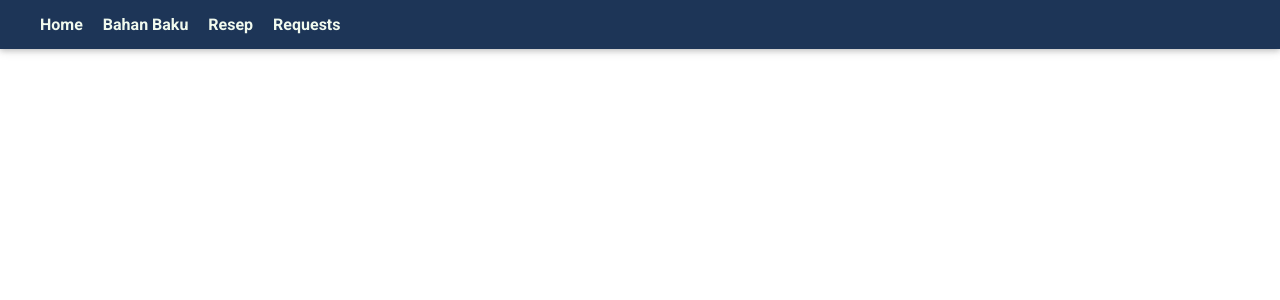
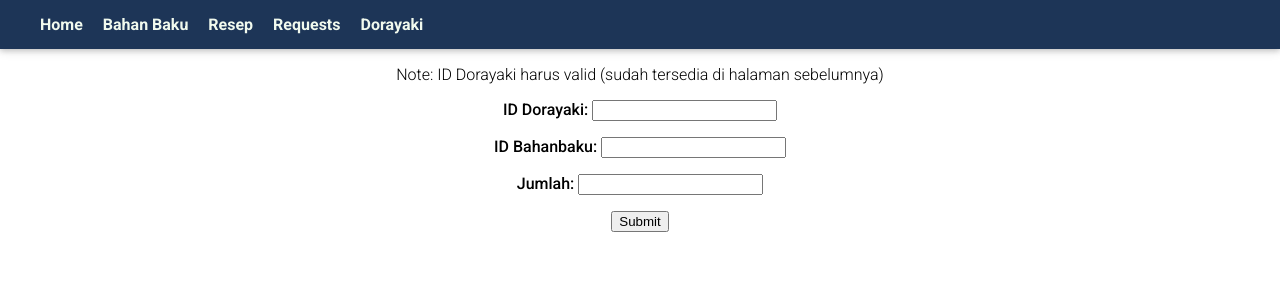
Before and after one commit to rahutami/IF3110-dorayaki-factory-client, a React (Create React App) app: page /resep/new in a window 1280 px wide. Shown: the top 300 px of the page. Built offline with nearby package versions, Linux system fonts and the light colour scheme.

Commit message:
halaman dorayaki + resep done

```diff
--- a/src/App.js
+++ b/src/App.js
@@ -9,6 +9,11 @@ import BahanBakuDetail from "./pages/BahanBakuDetail";
 import NewBahanBaku from "./pages/NewBahanBaku";
 import Navbar from "./components/Navbar";
 import DataTablePage from "./pages/DataTablePage";
+import Resep from "./pages/Resep";
+import ResepDetail from "./pages/ResepDetail";
+import NewResep from "./pages/NewResep";
+import NewDorayaki from "./pages/NewDorayaki";
+import Dorayaki from "./pages/Dorayaki";
 
 function App() {
   return (
@@ -21,6 +26,12 @@ function App() {
           <Route path="/bahanbaku" element={<BahanBaku />} />
           <Route path="/requests" element={<Request />} />
           <Route path="/datatable" element={<DataTablePage />} />
+          <Route path="/resep" element={<Resep/>} />
+          <Route path="/resep/detail/:id" element={<ResepDetail />} />
+          <Route path="/resep/new" element={<NewResep />} />
+          <Route path="/dorayaki/new" element={<NewDorayaki />} />
+          <Route path="/dorayaki" element={<Dorayaki />} />
+
         </Routes>
       </Router>
     </div>
--- a/src/components/Navbar.jsx
+++ b/src/components/Navbar.jsx
@@ -16,6 +16,9 @@ function Navbar() {
         <li>
           <a href="/requests">Requests</a>
         </li>
+        <li>
+          <a href="/dorayaki">Dorayaki</a>
+        </li>
       </ul>
     </nav>
   );
--- /dev/null
+++ b/src/components/ResepRow.jsx
@@ -0,0 +1,13 @@
+import React from "react";
+
+function ResepRow({ entry }) {
+  return (
+    <tr>
+      <td className="tb-bb-body">{entry.id_bahanbaku}</td>
+      <td className="tb-bb-body">{entry.nama_bahanbaku}</td>
+      <td className="tb-bb-body">{`${entry.jumlah} ${entry.satuan}`}</td>
+    </tr>
+  );
+}
+
+export default ResepRow;
--- /dev/null
+++ b/src/pages/Dorayaki.jsx
@@ -0,0 +1,31 @@
+import React, { useEffect, useState } from "react";
+import { api_base_url } from "../config";
+import axios from "axios";
+
+function Dorayaki() {
+  const [dorayakis, setDorayakis] = useState([{}]);
+
+  useEffect(() => {
+    getDorayakis();
+  }, []);
+  const getDorayakis = async () => {
+    const response = await axios.get(`${api_base_url}/dorayaki`);
+    setDorayakis(response.data);
+  }
+
+  return (
+  <div className="bahan-baku">
+    <h1>Dorayaki yang tersedia saat ini:</h1>
+             {dorayakis.map((dorayaki) => {
+            return <h1>{dorayaki.id}. {dorayaki.nama}</h1>;
+           })}
+
+        <p>Jika dorayaki belum tersedia, tambah dorayaki sebelum menambah resep:</p>
+        <a href="/dorayaki/new">
+        <button className="red-btn">Tambah Dorayaki</button></a>
+  </div>
+
+  );
+}
+
+export default Dorayaki;
--- /dev/null
+++ b/src/pages/NewDorayaki.jsx
@@ -0,0 +1,46 @@
+import React, { useRef } from "react";
+import { api_base_url } from "../config";
+
+function NewDorayaki() {
+  const nama = useRef("");
+  const deskripsi = useRef("");
+
+  async function submitDorayaki(e) {
+    const body = {
+      nama: nama.current.value,
+      deskripsi: deskripsi.current.value,
+    };
+
+    const response = await fetch(`${api_base_url}/dorayaki`, {
+      method: "post",
+      headers: {
+        Accept: "application/json",
+        "Content-Type": "application/json",
+      },
+      body: JSON.stringify(body),
+    });
+
+    const responseBody = await response.json();
+  }
+  return (
+    <div className="new-bahanbaku">
+
+        {/* <p>Note: ID Dorayaki harus valid (sudah tersedia di halaman sebelumnya)</p> */}
+      <p>
+        <label htmlFor="nama-new">
+          <strong>Nama Dorayaki:</strong>{" "}
+        </label>
+        <input type="text" id="nama-new" name="nama" ref={nama} />
+      </p>
+      <p>
+        <label htmlFor="deskripsi-new">
+          <strong>Deskripsi:</strong>{" "}
+        </label>
+        <input type="text" id="deskripsi-new" name="deskripsi" ref={deskripsi} />
+      </p>
+      <button onClick={submitDorayaki}>Submit</button>
+    </div>
+  );
+}
+
+export default NewDorayaki;
--- /dev/null
+++ b/src/pages/NewResep.jsx
@@ -0,0 +1,59 @@
+import React, { useRef } from "react";
+import { api_base_url } from "../config";
+
+function NewResep() {
+  const id_dorayaki = useRef(0);
+  const id_bahanbaku = useRef(0);
+  const jumlah = useRef(0);
+
+  async function submitResep(e) {
+    const body = {
+      id_dorayaki: id_dorayaki.current.value,
+      id_bahanbaku: id_bahanbaku.current.value,
+      jumlah: jumlah.current.value,
+    };
+
+    const response = await fetch(`${api_base_url}/resep`, {
+      method: "post",
+      headers: {
+        Accept: "application/json",
+        "Content-Type": "application/json",
+      },
+      body: JSON.stringify(body),
+    });
+
+    const responseBody = await response.json();
+  }
+  return (
+    <div className="new-bahanbaku">
+
+        <p>Note: ID Dorayaki harus valid (sudah tersedia di halaman sebelumnya)</p>
+      <p>
+        <label htmlFor="id_dorayaki-detail">
+          <strong>ID Dorayaki:</strong>{" "}
+        </label>
+        <input
+          type="text"
+          id="id_dorayaki-new"
+          name="id_dorayaki"
+          ref={id_dorayaki}
+        />
+      </p>
+      <p>
+        <label htmlFor="id_bahanbaku-new">
+          <strong>ID Bahanbaku:</strong>{" "}
+        </label>
+        <input type="number" id="id_bahanbaku-detail" name="id_bahanbaku" min="0" ref={id_bahanbaku} />
+      </p>
+      <p>
+        <label htmlFor="jumlah-new">
+          <strong>Jumlah:</strong>{" "}
+        </label>
+        <input type="text" id="jumlah-new" name="jumlah" ref={jumlah} />
+      </p>
+      <button onClick={submitResep}>Submit</button>
+    </div>
+  );
+}
+
+export default NewResep;
--- /dev/null
+++ b/src/pages/Resep.jsx
@@ -0,0 +1,33 @@
+import React, { useEffect, useState } from "react";
+import { api_base_url } from "../config";
+import axios from "axios";
+
+function Resep() {
+  const [reseps, setReseps] = useState([{}]);
+
+  useEffect(() => {
+    getReseps();
+  }, []);
+  const getReseps = async () => {
+    const response = await axios.get(`${api_base_url}/resep`);
+    setReseps(response.data);
+  }
+
+  return (
+  <div className="bahan-baku">
+    <h1>Resep yang tersedia saat ini:</h1>
+             {reseps.map((resep) => {
+            return <h1><a href={`/resep/detail/${resep.id}`}>{resep.id}. {resep.nama}</a></h1>;
+           })}
+                 <a href="/resep/new">
+        <button className="red-btn">Tambah Resep</button></a>
+
+        <p>Jika dorayaki belum tersedia, tambah dorayaki sebelum menambah resep:</p>
+        <a href="/dorayaki/new">
+        <button className="red-btn">Tambah Dorayaki</button></a>
+  </div>
+
+  );
+}
+
+export default Resep;
--- /dev/null
+++ b/src/pages/ResepDetail.jsx
@@ -0,0 +1,56 @@
+import React, { useEffect, useState } from "react";
+import { api_base_url } from "../config";
+import axios from "axios";
+import { useParams } from "react-router";
+import ResepRow from "../components/ResepRow";
+
+function ResepDetail() {
+  const [resepDetails, setResepDetails] = useState({detailResep:[]});
+  const { id } = useParams();
+
+  useEffect(() => {
+      getResepDetails();
+  }, []);
+  const getResepDetails = async () => {
+      const response = await axios.get(`${api_base_url}/resep/${id}`);
+      setResepDetails(response.data);
+  }
+
+  const detailResep = resepDetails.detailResep;
+
+
+  if (resepDetails) {
+    return (
+      <div className="bahanbaku-detail">
+        <h1>Detail Resep</h1>
+        <h2>Dorayaki {resepDetails.namaDorayaki} (ID: {resepDetails.idDorayaki})</h2>
+        <table>
+          <thead>
+            <tr>
+              <th className="tb-bb-header">ID</th>
+              <th className="tb-bb-header">Nama Bahan</th>
+              <th className="tb-bb-header">Jumlah</th>
+            </tr>
+          </thead>
+          <tbody>
+            {
+            detailResep.map((element) => {
+              return <ResepRow entry={element} />;
+            })}
+          </tbody>
+        </table>
+      </div>
+     );
+  }
+  else {
+    return (
+      <div className="bahanbaku-detail">
+        <p>
+          <strong>404 Error: Not Found</strong>
+        </p>
+      </div>
+    );
+  }
+
+}
+export default ResepDetail;
```
